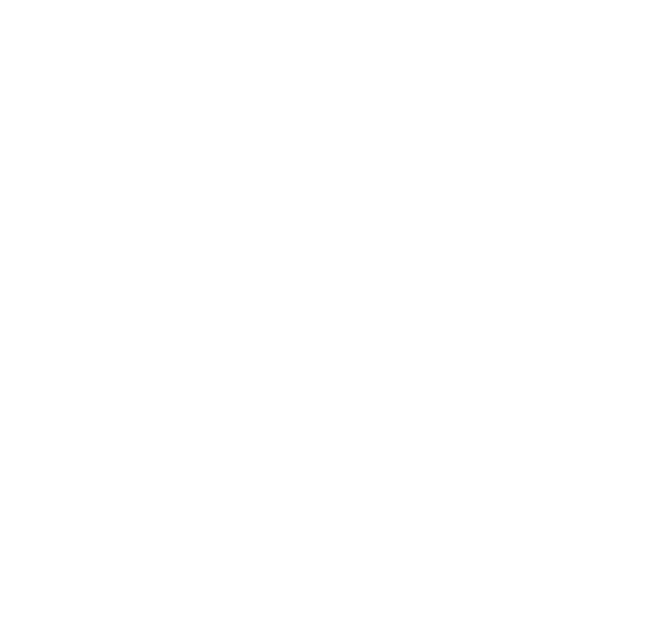
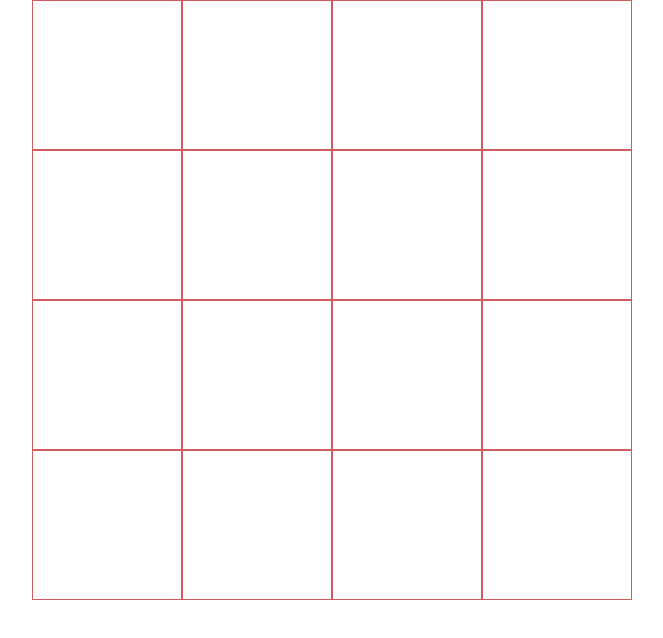
Before and after one commit to aapujji/etch-a-sketch, a plain HTML site: page index.html in a window 1280 px wide. Shown: the whole page, without its empty margins (308-971 px from the left). Drawn offline with Linux system fonts and the light colour scheme.

Commit message:
add css and js

```diff
--- a/css/styles.css
+++ b/css/styles.css
@@ -0,0 +1,20 @@
+* {
+    margin: 0;
+    padding: 0;
+    box-sizing: border-box;
+}
+
+#container {
+    display: flex;
+    width: 600px;
+    margin: 0 auto;
+    flex-wrap: wrap;
+}
+
+.square {
+    border: 1px solid indianred;
+    flex-shrink: 0;
+    flex-grow: 1;
+    flex-basis: 25%;
+    height: 150px;
+}
--- a/index.html
+++ b/index.html
@@ -3,9 +3,13 @@
 <head>
     <meta charset="UTF-8">
     <meta name="viewport" content="width=device-width, initial-scale=1.0">
+    <link rel="stylesheet" href="./css/styles.css">
     <title>Etch-A-Sketch</title>
 </head>
 <body>
+    <div id="container">
 
+    </div>
+    <script type="text/javascript" src="./js/script.js"></script>
 </body>
 </html>
--- a/js/script.js
+++ b/js/script.js
@@ -0,0 +1,7 @@
+const container = document.querySelector("#container");
+console.log(container);
+for (let i = 0; i < 16; i++) {
+    const square = document.createElement("div");
+    square.classList.add("square");
+    container.appendChild(square);
+}
```
